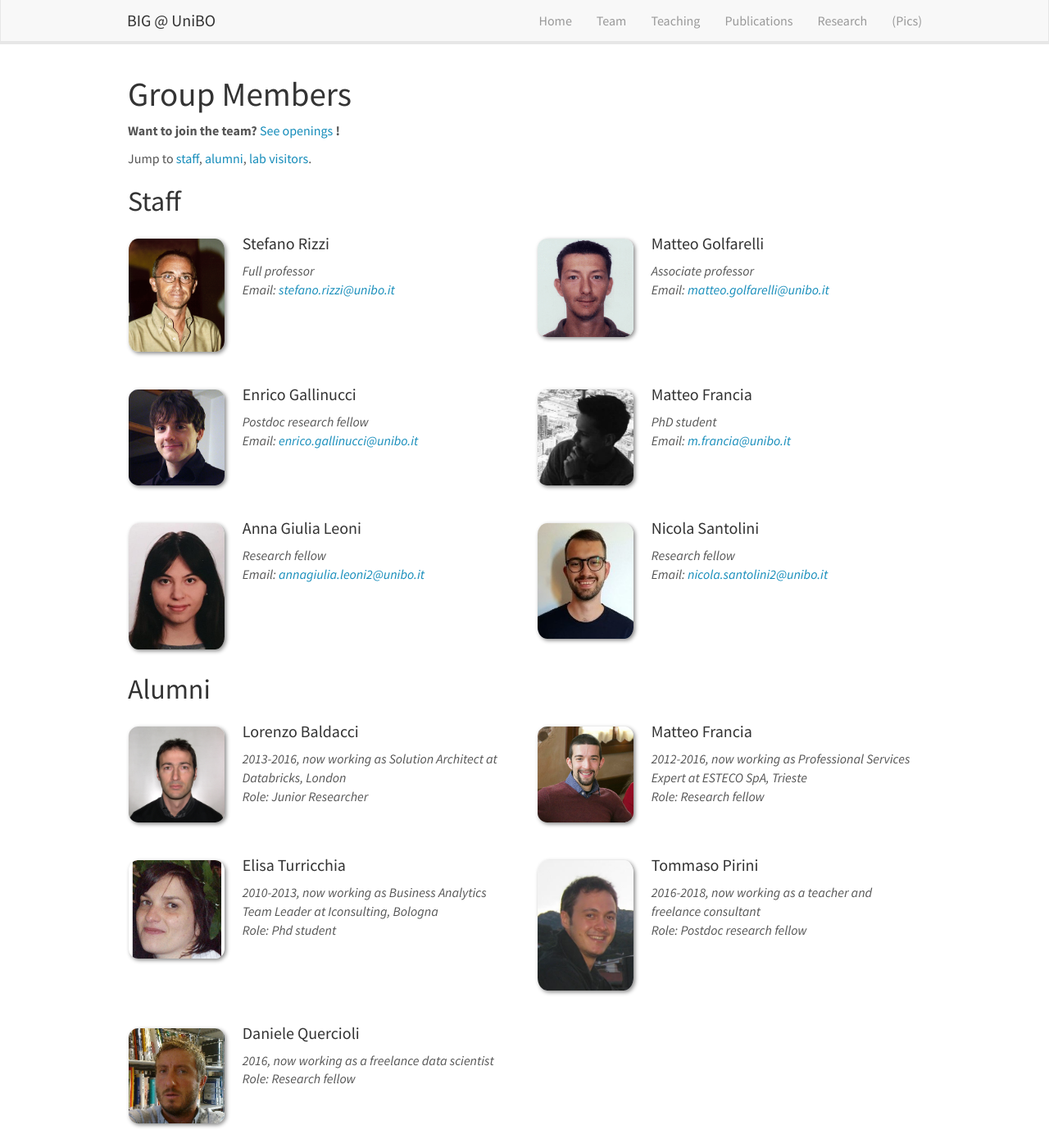
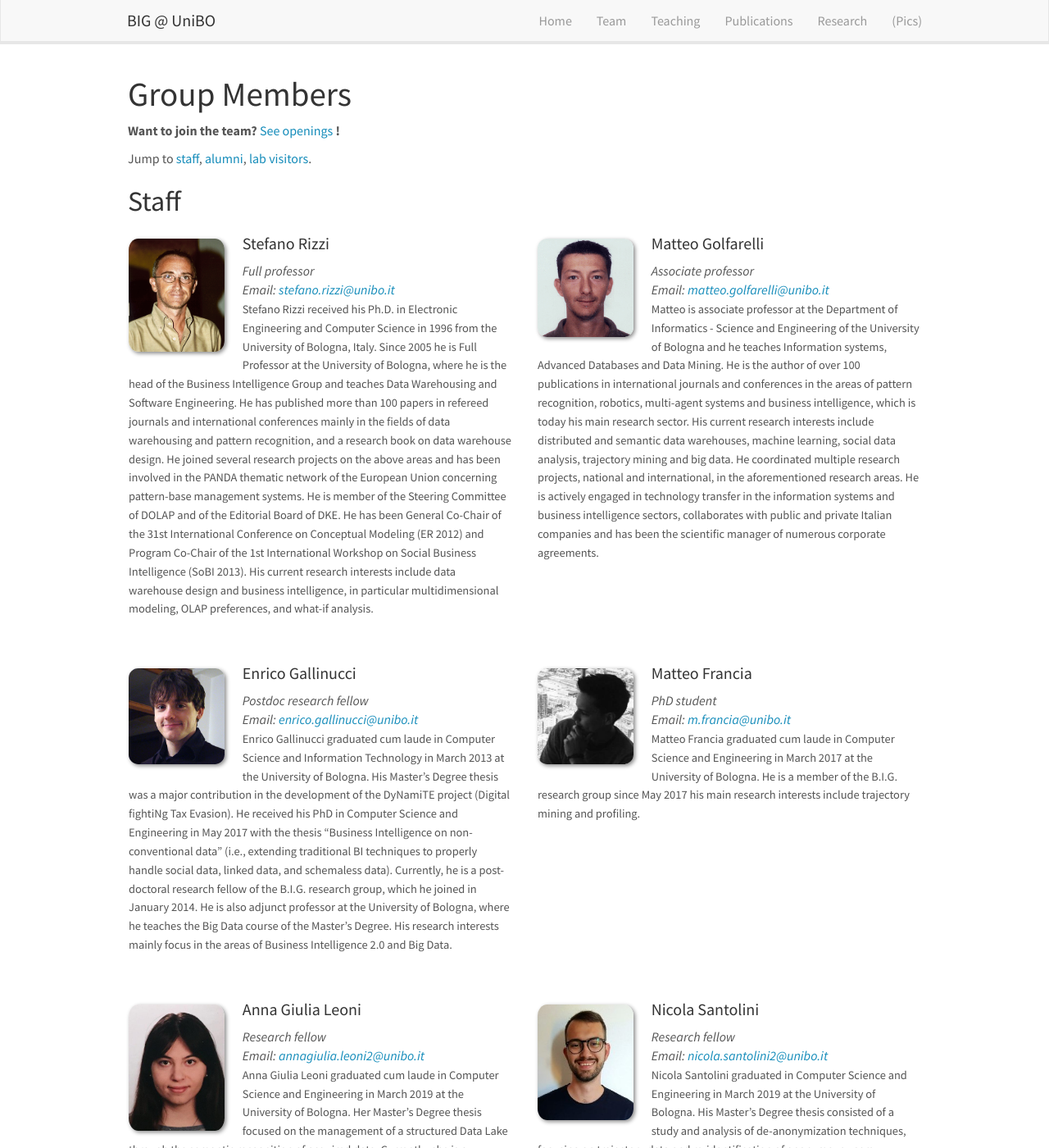
Before and after one commit to big-unibo/big-unibo.github.io, a Jekyll site: the page built from _pages/team.md, in a window 1280 px wide and 1400 px high. Shown: the whole window at 82% size. Built offline with Jekyll 4.4.1, drawn with Linux system fonts in a browser that asks for light colours; nearby versions of some CDN libraries; some of the changed text lies outside the part shown.

```diff
--- a/_data/team_members.yml
+++ b/_data/team_members.yml
@@ -14,26 +14,31 @@
   photo: GolfarelliM.gif
   info: Associate professor #, started Oct 2019
   email: matteo.golfarelli@unibo.it
+  bio: Matteo is associate professor at the Department of Informatics - Science and Engineering of the University of Bologna and he teaches Information systems, Advanced Databases and Data Mining. He is the author of over 100 publications in international journals and conferences in the areas of pattern recognition, robotics, multi-agent systems and business intelligence, which is today his main research sector. His current research interests include distributed and semantic data warehouses, machine learning, social data analysis, trajectory mining and big data. He coordinated multiple research projects, national and international, in the aforementioned research areas. He is actively engaged in technology transfer in the information systems and business intelligence sectors, collaborates with public and private Italian companies and has been the scientific manager of numerous corporate agreements.
 
 - name: Enrico Gallinucci
   photo: GallinucciE.jpg
   info: Postdoc research fellow #, started Oct 2019
   email: enrico.gallinucci@unibo.it
+  bio: Enrico Gallinucci graduated cum laude in Computer Science and Information Technology in March 2013 at the University of Bologna. His Master's Degree thesis was a major contribution in the development of the DyNamiTE project (Digital fightiNg Tax Evasion). He received his PhD in Computer Science and Engineering in May 2017 with the thesis "Business Intelligence on non-conventional data" (i.e., extending traditional BI techniques to properly handle social data, linked data, and schemaless data). Currently, he is a post-doctoral research fellow of the B.I.G. research group, which he joined in January 2014. He is also adjunct professor at the University of Bologna, where he teaches the Big Data course of the Master's Degree. His research interests mainly focus in the areas of Business Intelligence 2.0 and Big Data.
 
 - name: Matteo Francia
   photo: FranciaM_2.jpg
   info: PhD student #, started Oct 2019
   email: m.francia@unibo.it
+  bio: Matteo Francia graduated cum laude in Computer Science and Engineering in March 2017 at the University of Bologna. He is a member of the B.I.G. research group since May 2017 his main research interests include trajectory mining and profiling.
 
 - name: Anna Giulia Leoni
   photo: LeoniAG.jpg
   info: Research fellow #, started Oct 2019
   email: annagiulia.leoni2@unibo.it
+  bio: Anna Giulia Leoni graduated cum laude in Computer Science and Engineering in March 2019 at the University of Bologna. Her Master's Degree thesis focused on the management of a structured Data Lake through the semantic recognition of acquired data. Currently, she is a research fellow of the B.I.G. research group, where she is contributing to the design and development of a platform for precision agriculture in the context of the Agro.Big.Data.Science project sponsored by the Emilia-Romagna region.
 
 - name: Nicola Santolini
   photo: SantoliniN.jpg
   info: Research fellow #, started Oct 2019
   email: nicola.santolini2@unibo.it
+  bio: Nicola Santolini graduated in Computer Science and Engineering in March 2019 at the University of Bologna. His Master's Degree thesis consisted of a study and analysis of de-anonymization techniques, focusing on trajectory data and re-identification of anonymous users. Currently, he is a research fellow of the B.I.G. research group, where he is contributing to the design and development of a platform for precision agriculture in the context of the Agro.Big.Data.Science project sponsored by the Emilia-Romagna region.
 
 #- name: "This could be you !"
 #  photo: rock.jpg
--- a/_pages/team.md
+++ b/_pages/team.md
@@ -29,7 +29,9 @@ Jump to [staff](#staff), [alumni](#alumni), [lab visitors](#lab-visitors).
 <div class="col-sm-6 clearfix">
   <img src="{{ site.url }}{{ site.baseurl }}/images/teampic/{{ member.photo }}" class="img-responsive" width="25%" style="float: left" />
   <h4>{{ member.name }}</h4>
-  <i>{{ member.info }}<br>Email: <{{ member.email }}>
+  <i>{{ member.info }}</i><br>
+  <i>Email: <{{ member.email }}></i><br>
+  <span style="font-size:0.9em;">{{ member.bio }}</span>
 
   <ul style="overflow: hidden">
 
```
Also changed, not shown: _pages/home.md (+4 -0 lines), _pages/projects/sabine.md (+16 -16 lines), images/slider7001400/foto_campus_ctf.jpg (added).
